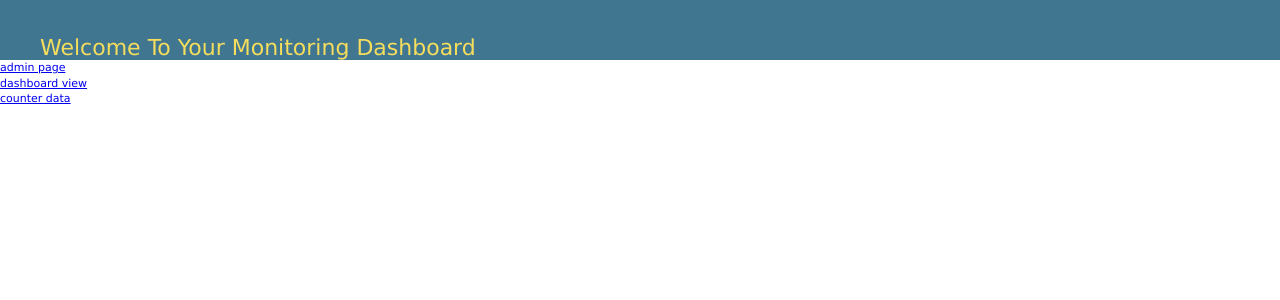
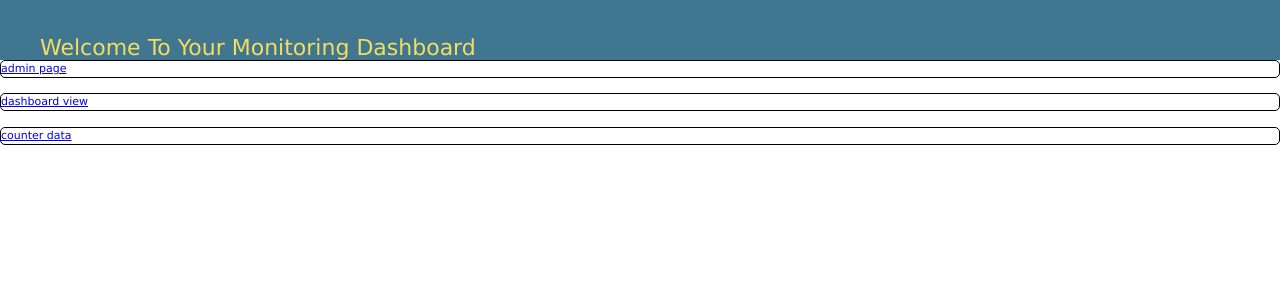
Before and after one commit to miledivovic/largescale-django-project, a Django app: page /dashboard/ in a window 1280 px wide. Shown: the top 300 px of the page. Run offline with Django 3.2, Linux system fonts and the light colour scheme.

Commit message:
style changes

```diff
--- a/monitoring/dashboard/static/style.css
+++ b/monitoring/dashboard/static/style.css
@@ -4,6 +4,13 @@
   padding: 10px 40px;
   line-height: 40px;
   width: auto;
+}
+
+.link {
+  border-radius: 5px;
+  border-style: solid;
+  border-width: 1px;
+  border-color: black;
 }
 
 .headerTitle {
--- a/monitoring/dashboard/templates/index.html
+++ b/monitoring/dashboard/templates/index.html
@@ -13,11 +13,13 @@
 <p class="headerTitle"> Welcome To Your Monitoring Dashboard </p>
 </div>
 
-<a href="/admin"> admin page </a>
+
+<div class="linksContainer">
+<a href="/admin"> <div class="link"> admin page </div></a>
 <br>
-<a href="/dashboard/dash"> dashboard view </a>
+<a href="/dashboard/dash"> <div class="link">dashboard view </div></a>
 <br>
-<a href="/dashboard/data"> counter data </a>
-
+<a href="/dashboard/data"> <div class="link">counter data </div></a>
+</div>
 </body>
 </HTML>
```
